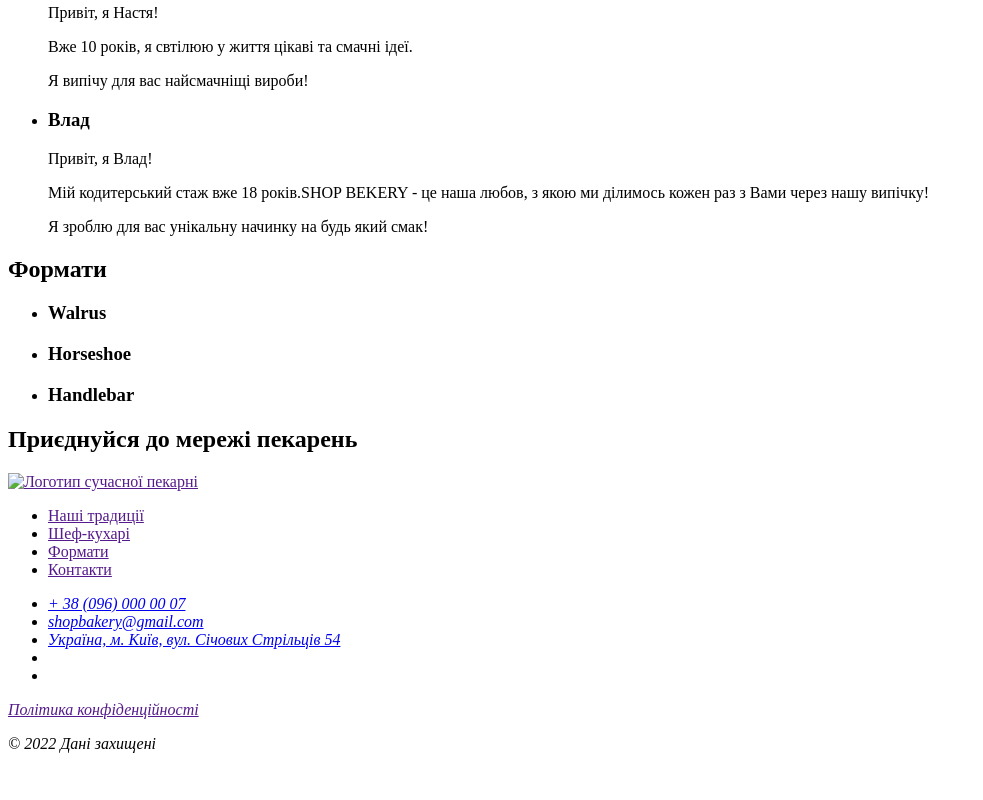
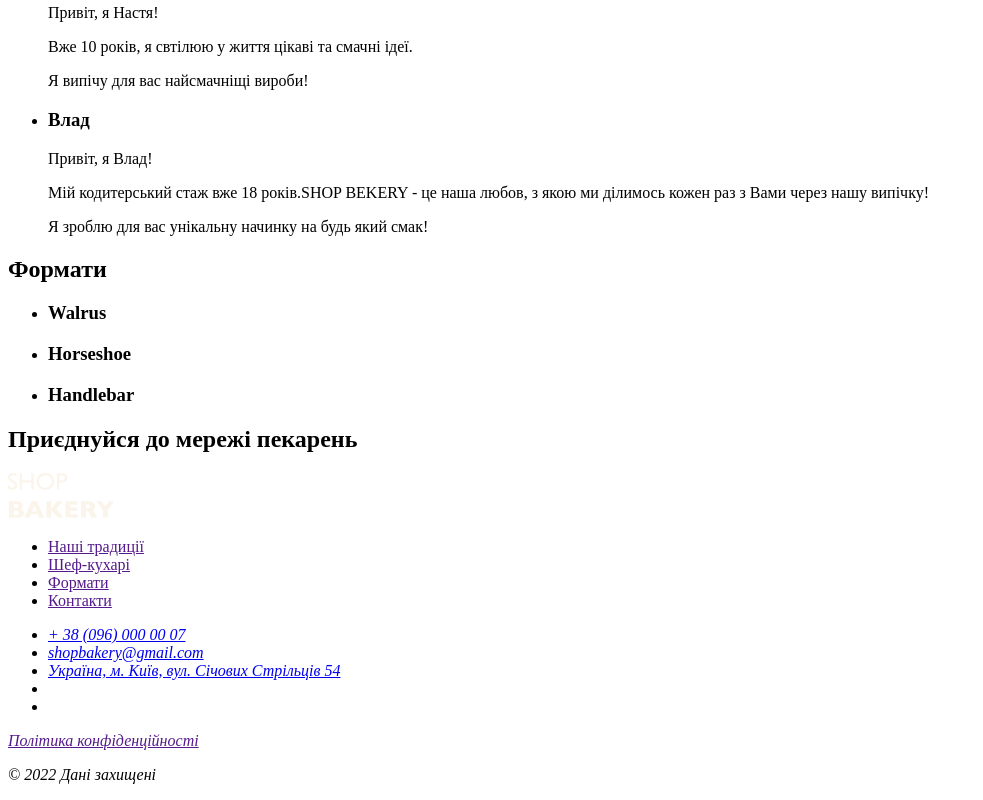
Before and after one commit to ImpNire/-, a plain HTML site: page index.html in a window 1280 px wide. Shown: the part 1011-1811 px from the top of the page, without its empty margins (0-983 px from the left). Before the commit the page ends 1780 px from the top, so only its background shows below. Drawn offline with Linux system fonts and the light colour scheme; the site is published under a folder, as on GitHub Pages, so addresses that start at the root find nothing.

Commit message:
Update index.html

```diff
--- a/index.html
+++ b/index.html
@@ -96,7 +96,7 @@
     <footer>
       <nav>
         <a href="">
-          <img src="/images/logo.svg" alt="Логотип сучасної пекарні" />
+          <img src="./images/logo.svg" alt="Логотип сучасної пекарні" />
         </a>
         <ul>
           <li><a href="">Наші традиції</a></li>
```
